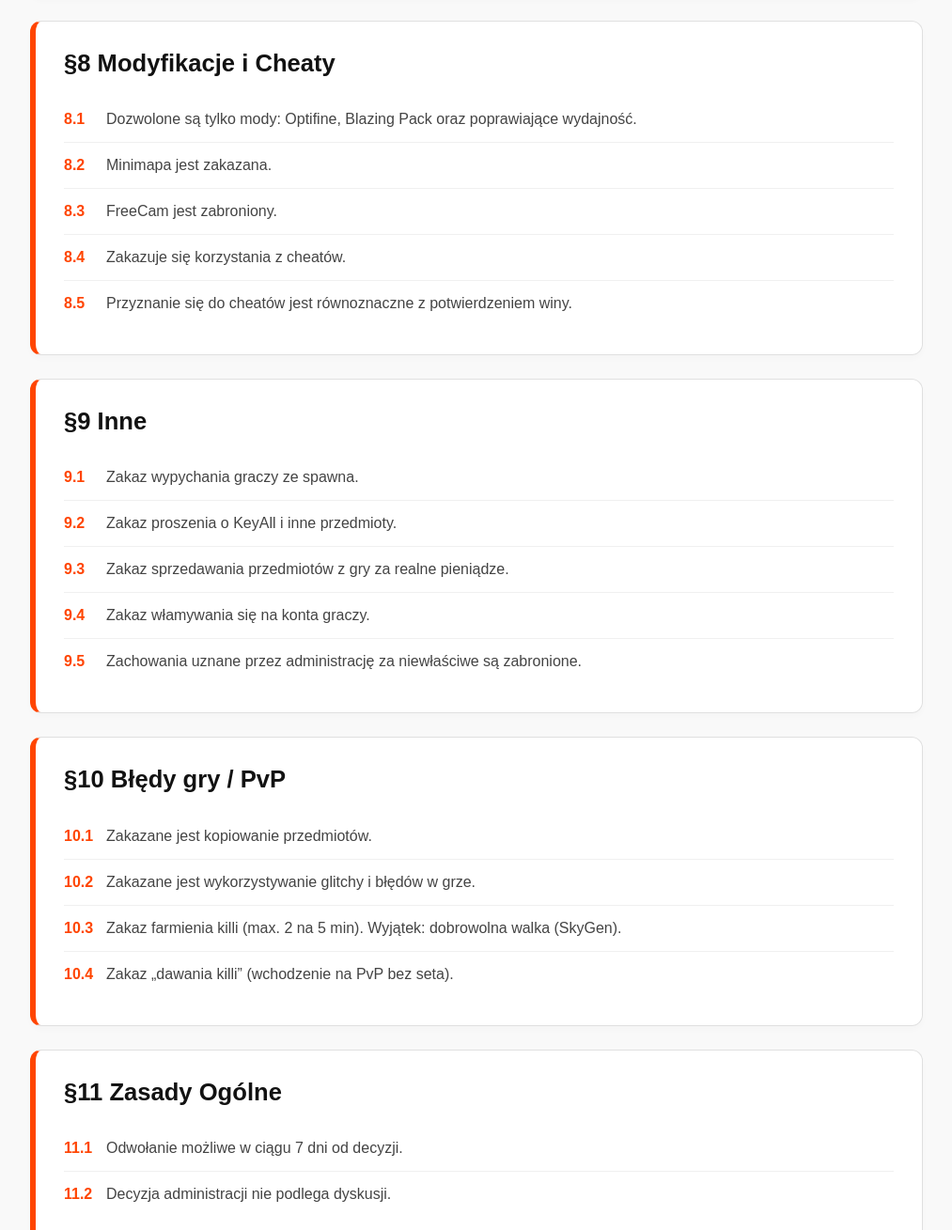
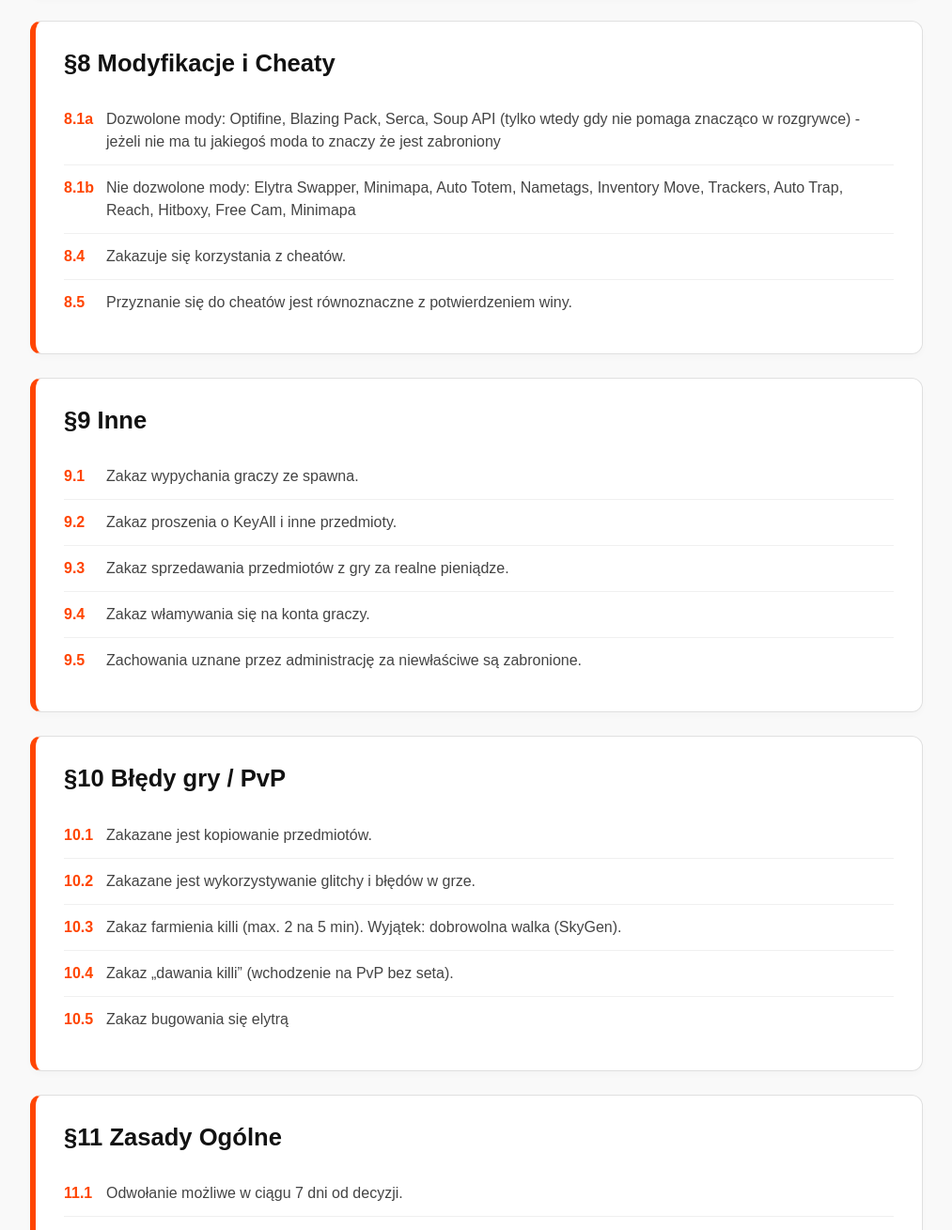
Before and after one commit to LucznioreQ/voluxmc, a plain HTML site: page regulamin.html in a window 1280 px wide. Shown: the part 2463-3772 px from the top of the page at 94% size, without its empty margins (133-1146 px from the left). Drawn offline with Linux system fonts and the light colour scheme.

Commit message:
Update regulamin.html

```diff
--- a/regulamin.html
+++ b/regulamin.html
@@ -270,9 +270,8 @@
         <section class="rule-section">
             <h2>§8 Modyfikacje i Cheaty</h2>
             <ul class="rule-list">
-                <li><span>8.1</span> Dozwolone są tylko mody: Optifine, Blazing Pack oraz poprawiające wydajność.</li>
-                <li><span>8.2</span> Minimapa jest zakazana.</li>
-                <li><span>8.3</span> FreeCam jest zabroniony.</li>
+                <li><span>8.1a</span> Dozwolone mody: Optifine, Blazing Pack, Serca, Soup API (tylko wtedy gdy nie pomaga znacząco w rozgrywce) - jeżeli nie ma tu jakiegoś moda to znaczy że jest zabroniony</li>
+                <li><span>8.1b</span> Nie dozwolone mody: Elytra Swapper, Minimapa, Auto Totem, Nametags, Inventory Move, Trackers, Auto Trap, Reach, Hitboxy, Free Cam, Minimapa</li>
                 <li><span>8.4</span> Zakazuje się korzystania z cheatów.</li>
                 <li><span>8.5</span> Przyznanie się do cheatów jest równoznaczne z potwierdzeniem winy.</li>
             </ul>
@@ -296,6 +295,7 @@
                 <li><span>10.2</span> Zakazane jest wykorzystywanie glitchy i błędów w grze.</li>
                 <li><span>10.3</span> Zakaz farmienia killi (max. 2 na 5 min). Wyjątek: dobrowolna walka (SkyGen).</li>
                 <li><span>10.4</span> Zakaz „dawania killi” (wchodzenie na PvP bez seta).</li>
+                <li><span>10.5</span> Zakaz bugowania się elytrą</li>
             </ul>
         </section>
 
```
